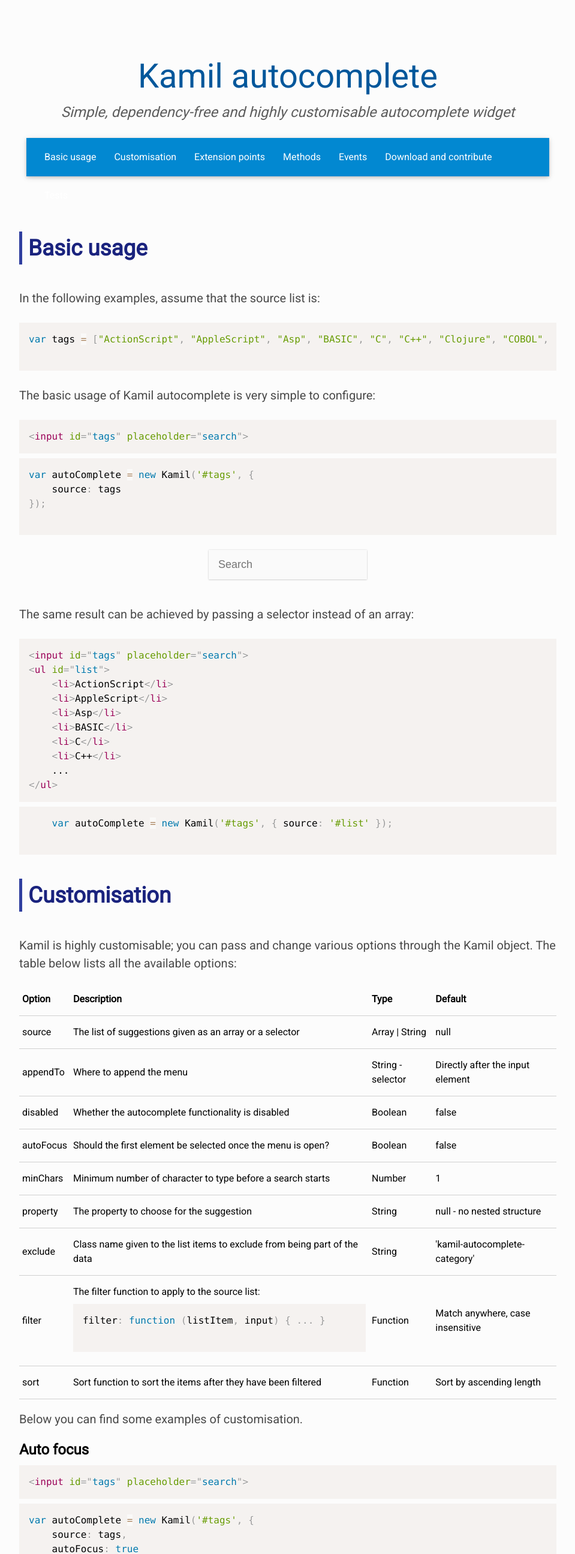
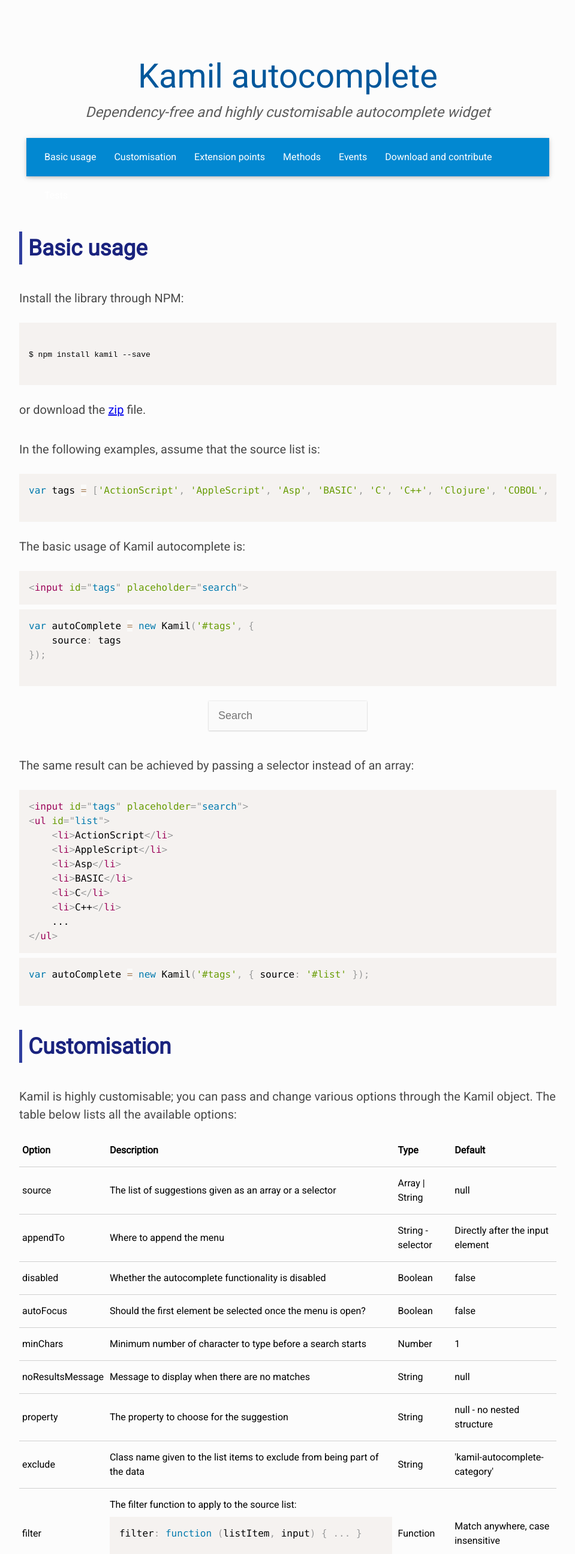
Before and after one commit to oss6/kamil, a website: page index.html in a window 1280 px wide. Shown: the top 2591 px of the page at 60% size, without its empty margins (160-1119 px from the left). Drawn offline with Linux system fonts and the light colour scheme.

Commit message:
Add no results found feature + reorganization

```diff
--- a/index.html
+++ b/index.html
@@ -23,7 +23,7 @@
     <header>
         <h1>Kamil autocomplete</h1>
         <h2>
-            Simple, dependency-free and highly customisable autocomplete widget
+            Dependency-free and highly customisable autocomplete widget
         </h2>
         <nav>
             <div class="nav-wrapper">
@@ -44,14 +44,24 @@
         <div class="demo">
             <h1 id="basic-usage">Basic usage</h1>
 
+            <p>Install the library through NPM:</p>
+
+<pre class="language-shell">
+<code>
+$ npm install kamil --save
+</code>
+</pre>
+
+            <p>or download the <a href="https://github.com/oss6/kamil/archive/v0.2.0.zip">zip</a> file.</p>
+
             <p>In the following examples, assume that the source list is:</p>
 <pre class="language-javascript">
 <code>
-var tags = ["ActionScript", "AppleScript", "Asp", "BASIC", "C", "C++", "Clojure", "COBOL", ... ]
+var tags = ['ActionScript', 'AppleScript', 'Asp', 'BASIC', 'C', 'C++', 'Clojure', 'COBOL', ... ]
 </code>
 </pre>
 
-            <p>The basic usage of Kamil autocomplete is very simple to configure:</p>
+            <p>The basic usage of Kamil autocomplete is:</p>
 <pre class="language-markup"><code>&lt;input id=&quot;tags&quot; placeholder=&quot;search&quot;&gt;</code></pre>
 <pre class="language-javascript">
 <code>
@@ -81,7 +91,7 @@
 </code></pre>
 <pre class="language-javascript">
 <code>
-    var autoComplete = new Kamil('#tags', { source: '#list' });
+var autoComplete = new Kamil('#tags', { source: '#list' });
 </code>
 </pre>
         </div>
@@ -137,6 +147,13 @@
                         <td>Minimum number of character to type before a search starts</td>
                         <td>Number</td>
                         <td>1</td>
+                    </tr>
+
+                    <tr>
+                        <td>noResultsMessage</td>
+                        <td>Message to display when there are no matches</td>
+                        <td>String</td>
+                        <td>null</td>
                     </tr>
 
                     <tr>
@@ -449,7 +466,7 @@
         <div class="demo">
             <h1 id="download-contribute">Download and contribute</h1>
             <p>Contributions are very welcome! <a href="https://github.com/oss6/kamil/issues/new">Suggest a feature? Spot a bug?</a></p>
-            <a href="https://github.com/oss6/kamil/archive/v0.1.1.zip" class="btn-large" download>Download</a>
+            <a href="https://github.com/oss6/kamil/archive/v0.2.0.zip" class="btn-large" download>Download</a>
         </div>
     </div>
 
--- a/js/examples.js
+++ b/js/examples.js
@@ -132,7 +132,7 @@
 
         init = function () {
 
-            example(1, { source: tags });
+            example(1, { source: tags, noResultsMessage: 'No results found.' });
             example(2, { source: tags, autoFocus: true });
             example(3, { source: tags, minChars: 2 });
             example(4, {
--- a/kamil.js
+++ b/kamil.js
@@ -1,12 +1,12 @@
 /*!
- * Kamil v0.1.1
- * Autocomplete library - pure JS
+ * Kamil v0.2.0
+ * Simple and extensible autocomplete library
  * http://oss6.github.io/kamil
  * MIT License
  * by Ossama Edbali
  */
 
-(function (window, document) {
+;(function (window, document) {
 
     var defaults = {
         source: null,
@@ -14,6 +14,7 @@
         disabled: false,
         autoFocus: false,
         minChars: 1,
+        noResultsMessage: null,
         property: null,
         exclude: 'kamil-autocomplete-category',
         filter: function (text, input) {
@@ -122,6 +123,11 @@
                 return;
             }
 
+            // If no results
+            if (this._data.length === 1 && this._data[0] === this._opts.noResultsMessage) {
+                return;
+            }
+
             var items = this._menu.getElementsByTagName('li');
 
             // If out of bounds
@@ -149,8 +155,7 @@
                 else if (direction === 'next') {
                     this._activeIndex = 0;
                 }
-            }
-            else {
+            } else {
                 this._activeIndex = this._activeIndex + (direction === 'previous' ? -1 : 1);
             }
 
@@ -217,7 +222,7 @@
                     case 38: $.move.call(k, 'previous', e); break;
 
                     // DOWN
-                    case 40: $.move.call(k, 'next', e); break; // down
+                    case 40: $.move.call(k, 'next', e); break;
 
                     // ENTER
                     case 13:
@@ -374,9 +379,8 @@
         while (ls.firstChild) {
             ls.removeChild(ls.firstChild);
         }
-        // ls.innerHTML = "";
 
-        this._resizeMenu(); // Check this
+        this._resizeMenu();
         this.renderMenu(ls, items);
 
         if (ls.children.length === 0) {
@@ -437,6 +441,10 @@
             return self._opts.filter(self._opts.property === null ? (e.label || e.value || e) : e[self._opts.property], value);
         })
         .sort(function (a, b) { return self._opts.sort.call(self, a, b); });
+
+        if (self._data.length === 0 && self._opts.noResultsMessage !== null) {
+            self._data = [self._opts.noResultsMessage];
+        }
 
         $.trigger(this._menu, 'kamilresponse', {
             content: self._data,
```
Also changed, not shown: bower.json (deleted, +0 -22 lines), package.json (added, +30 -0 lines), README.md.
